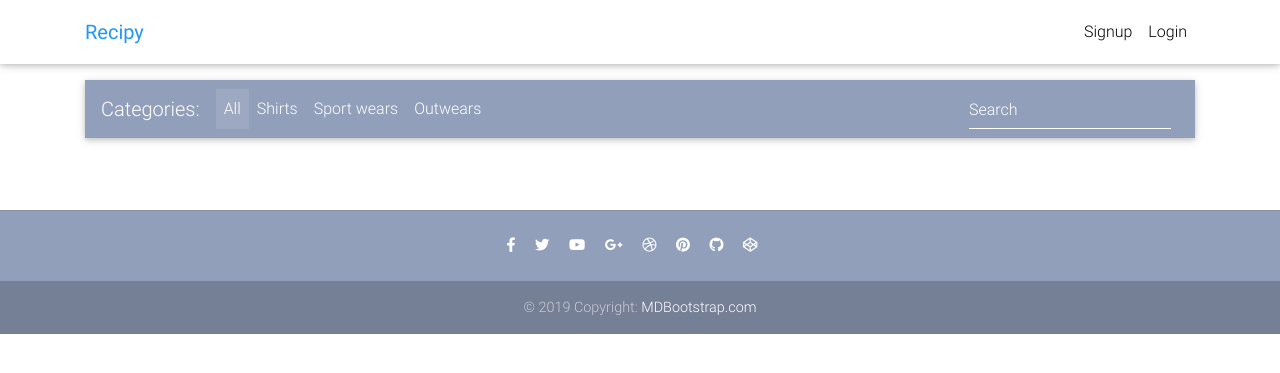
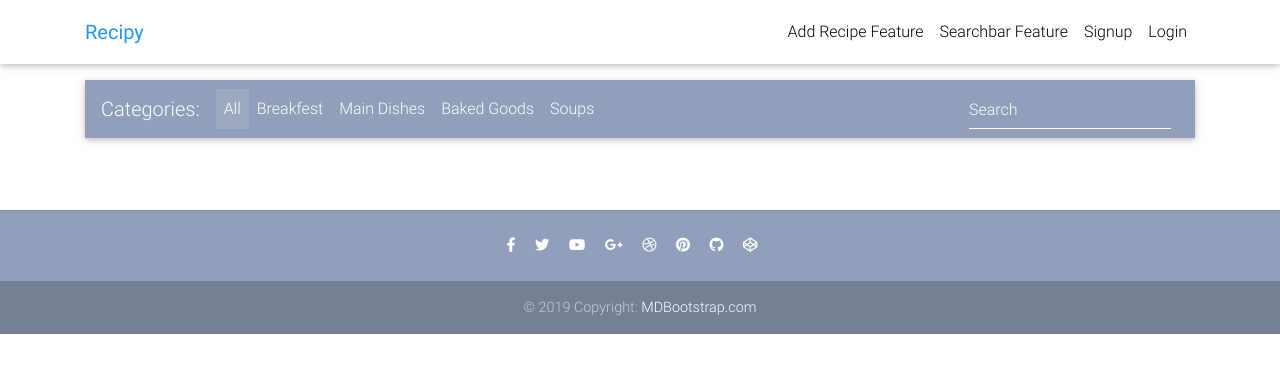
Before and after one commit to ieeeuoft/RecipieWebsite, a Django app: page / in a window 1280 px wide. Shown: the top 373 px of the page. Run offline with Django 3.2, Linux system fonts and the light colour scheme; data that the repository does not hold is empty; some libraries are stand-ins or nearby versions.

Commit message:
Added baseline feature templates

```diff
--- a/core/forms.py
+++ b/core/forms.py
@@ -1,4 +1,5 @@
 from django import forms
+from .models import Image, Searchbar
 from django_countries.fields import CountryField
 from django_countries.widgets import CountrySelectWidget
 
@@ -22,3 +23,17 @@ class CheckoutForm(forms.Form):
     save_info = forms.BooleanField(required=False)
     payment_option = forms.ChoiceField(
         widget=forms.RadioSelect, choices=PAYMENT_CHOICES)
+
+
+class ImageForm(forms.ModelForm):
+    """Form for the image model"""
+    class Meta:
+        model = Image
+        fields = ('title', 'image')
+
+
+class SearchbarForm(forms.ModelForm):
+    """Form for the image model"""
+    class Meta:
+        model = Searchbar
+        fields = ('title',)
--- a/core/urls.py
+++ b/core/urls.py
@@ -6,7 +6,9 @@ from .views import (
     OrderSummaryView,
     add_to_cart,
     remove_from_cart,
-    remove_single_recipe_from_cart
+    remove_single_recipe_from_cart,
+    image_upload_view,
+    searchbar_view
 )
 
 
@@ -19,5 +21,7 @@ urlpatterns = [
     path('add-to-cart/<slug>/', add_to_cart, name='add-to-cart'),
     path('remove-from-cart/<slug>/', remove_from_cart, name='remove-from-cart'),
     path('remove-recipe-from-cart/<slug>/', remove_single_recipe_from_cart,
-         name='remove-single-recipe-from-cart')
+         name='remove-single-recipe-from-cart'),
+    path('upload/', image_upload_view, name='upload'),
+    path('searchbar/', searchbar_view, name='searchbar')
 ]
--- a/core/views.py
+++ b/core/views.py
@@ -5,8 +5,8 @@ from django.core.exceptions import ObjectDoesNotExist
 from django.shortcuts import render, get_object_or_404, redirect
 from django.views.generic import ListView, DetailView, View
 from django.utils import timezone
-from .forms import CheckoutForm
-from .models import Recipe, OrderRecipe, Order, BillingAddress
+from .forms import CheckoutForm, ImageForm, SearchbarForm
+from .models import Recipe, OrderRecipe, Order, BillingAddress, Image, Searchbar
 
 
 class CheckoutView(View):
@@ -160,3 +160,22 @@ def remove_from_cart(request, slug):
     else:
         messages.info(request, "You do not have an active order.")
         return redirect("core:product", slug=slug)
+
+
+def image_upload_view(request):
+    """Process images uploaded by users"""
+    if request.method == 'POST':
+        form = ImageForm(request.POST, request.FILES)
+        if form.is_valid():
+            form.save()
+            # Get the current instance object to display in the template
+            img_obj = form.instance
+            return render(request, 'imagetest.html', {'form': form, 'img_obj': img_obj})
+    else:
+        form = ImageForm()
+    return render(request, 'imagetest.html', {'form': form})
+
+
+def searchbar_view(request):
+    form = SearchbarForm()
+    return render(request, 'searchbar.html', {'form': form})
--- a/requirements.txt
+++ b/requirements.txt
@@ -12,6 +12,7 @@ idna==2.10
 numpy==1.19.0
 oauthlib==3.1.0
 pep8==1.7.1
+Pillow==7.2.0
 pycodestyle==2.5.0
 python3-openid==3.2.0
 pytz==2018.5
--- a/templates/home.html
+++ b/templates/home.html
@@ -29,13 +29,16 @@
             </a>
           </li>
           <li class="nav-item">
-            <a class="nav-link" href="#">Shirts</a>
+            <a class="nav-link" href="#">Breakfest</a>
           </li>
           <li class="nav-item">
-            <a class="nav-link" href="#">Sport wears</a>
+            <a class="nav-link" href="#">Main Dishes</a>
           </li>
           <li class="nav-item">
-            <a class="nav-link" href="#">Outwears</a>
+            <a class="nav-link" href="#">Baked Goods</a>
+          </li>
+          <li class="nav-item ft-right">
+            <a class="nav-link" href="#">Soups</a>
           </li>
 
         </ul>
@@ -69,8 +72,8 @@
 
             <!--Card image-->
             <div class="view overlay">
-              <img src="https://mdbootstrap.com/img/Photos/Horizontal/E-commerce/Vertical/12.jpg" class="card-img-top"
-                alt="">
+              <img src="https://www.smalltownwoman.com/wp-content/uploads/2016/07/Pan-Fried-Potatoes-and-Gren-Beans.jpg"
+                class="card-img-top" alt="">
               <a href="{{ recipe.get_absolute_url }}">
                 <div class="mask rgba-white-slight"></div>
               </a>
--- a/templates/navbar.html
+++ b/templates/navbar.html
@@ -35,6 +35,16 @@
 
             <!-- Right -->
             <ul class="navbar-nav nav-flex-icons">
+                <li class="nav-item">
+                    <a class="nav-link waves-effect" href="{% url 'core:upload' %}">
+                        <span class="clearfix d-none d-sm-inline-block"> Add Recipe Feature</span>
+                    </a>
+                </li>
+                <li class="nav-item">
+                    <a class="nav-link waves-effect" href="{% url 'core:searchbar' %}">
+                        <span class="clearfix d-none d-sm-inline-block"> Searchbar Feature</span>
+                    </a>
+                </li>
                 {% if request.user.is_authenticated %}
                 <li class="nav-item">
                     <a href="{% url 'core:order-summary' %}" class=" nav-link waves-effect">
--- /dev/null
+++ b/templates/searchbar.html
@@ -0,0 +1,5 @@
+<form method="post" enctype="multipart/form-data">
+    {% csrf_token %}
+    {{ form.as_p }}
+    <button type="submit">Upload</button>
+</form>
```
Also changed, not shown: core/models.py (+15 -0 lines), templates/imagetest.html (added, +10 -0 lines), core/migrations/0016_image.py (added), core/migrations/0017_searchbar.py (added).
